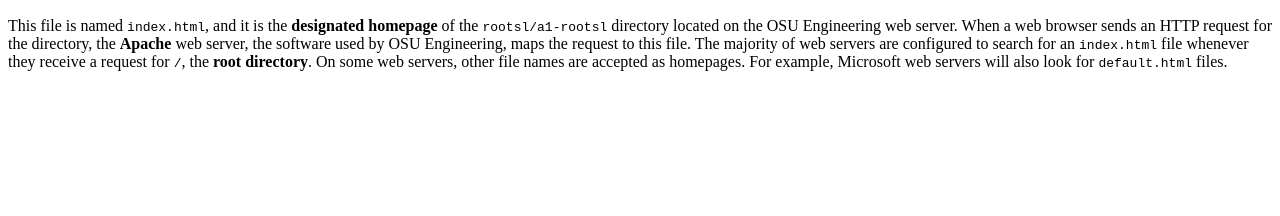
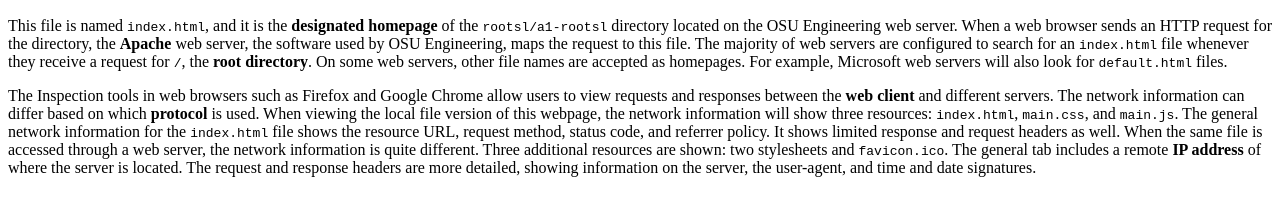
Before and after one commit to lollyroots127/a1-rootsl, a plain HTML site: page index.html in a window 1280 px wide. Shown: the part 110-326 px from the top of the page. Drawn offline with Linux system fonts and the light colour scheme.

Commit message:
Add paragraph for question 2

```diff
--- a/index.html
+++ b/index.html
@@ -17,7 +17,11 @@
     The majority of web servers are configured to search for an <code>index.html</code> file whenever they receive a request for <code>/</code>, the <strong>root directory</strong>. On
     some web servers, other file names are accepted as homepages. For example, Microsoft web servers will also look for <code>default.html</code> files.</p>
     <!-- 2. Explain what can be seen in the browser's Web Dev/Inspector Network tab output screen. What is different about the file's details when viewed from the web server versus the local computer? -->
-    <p></p>
+    <p>The Inspection tools in web browsers such as Firefox and Google Chrome allow users to view requests and responses between the <strong>web client</strong> and different servers. The network information
+    can differ based on which <strong>protocol</strong> is used. When viewing the local file version of this webpage, the network information will show three resources: <code>index.html</code>, <code>main.css</code>, and <code>main.js</code>.
+    The general network information for the <code>index.html</code> file shows the resource URL, request method, status code, and referrer policy. It shows limited response and request headers as well.
+    When the same file is accessed through a web server, the network information is quite different. Three additional resources are shown: two stylesheets and <code>favicon.ico</code>. The general tab includes
+    a remote <strong>IP address</strong> of where the server is located. The request and response headers are more detailed, showing information on the server, the user-agent, and time and date signatures.</p>
     <!-- 3. Explain why the favicon.ico file has a status 200, but the main.css and main.js files do not. -->
     <p></p>
     <!-- 4. Explain the parts of the URL to your web file. What is the scheme, the subdomain, the host domain, and the resource. -->
```
